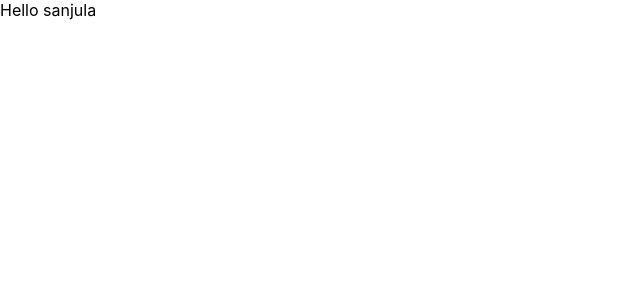
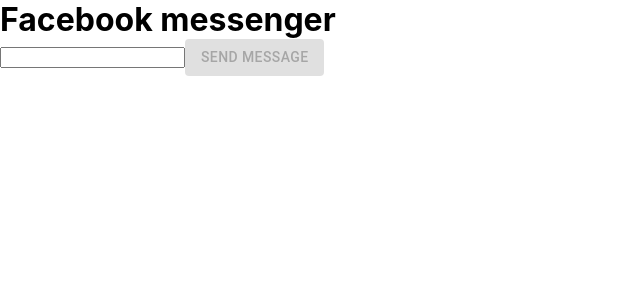
Before and after one commit to sanjula97/facebook-messenger-clone, a React (Create React App) app: page / in a window 1280 px wide. Shown: the top 300 px of the page, without its empty margins (0-640 px from the left). Built offline with nearby package versions, Linux system fonts and the light colour scheme; the HTML template or start-up script is replaced by a standard one.

Commit message:
Added the landing page

```diff
--- a/package.json
+++ b/package.json
@@ -3,6 +3,7 @@
   "version": "0.1.0",
   "private": true,
   "dependencies": {
+    "@material-ui/core": "^4.11.0",
     "@testing-library/jest-dom": "^4.2.4",
     "@testing-library/react": "^9.3.2",
     "@testing-library/user-event": "^7.1.2",
--- a/src/App.js
+++ b/src/App.js
@@ -1,8 +1,44 @@
-import React from "react";
+import React, { useState } from "react";
+import { Button } from "@material-ui/core";
 import "./App.css";
 
 function App() {
-  return <div className="app">Hello sanjula</div>;
+  const [input, setInput] = useState("");
+  const [messages, setMessages] = useState([]);
+
+  const sendMessage = (event) => {
+    event.preventDefault();
+    setMessages([...messages, input]);
+    setInput("");
+  };
+
+  console.log(messages);
+  return (
+    <div className="app">
+      <h1>Facebook messenger</h1>
+
+      <form>
+        <input
+          value={input}
+          onChange={(event) => setInput(event.target.value)}
+        />
+
+        <Button
+          type="submit"
+          variant="contained"
+          color="primary"
+          onClick={sendMessage}
+          disabled={!input}
+        >
+          Send message
+        </Button>
+      </form>
+
+      {messages.map((message) => (
+        <p>{message}</p>
+      ))}
+    </div>
+  );
 }
 
 export default App;
```
Also changed, not shown: 1 other file (tests, documents, lock files or other folders).
